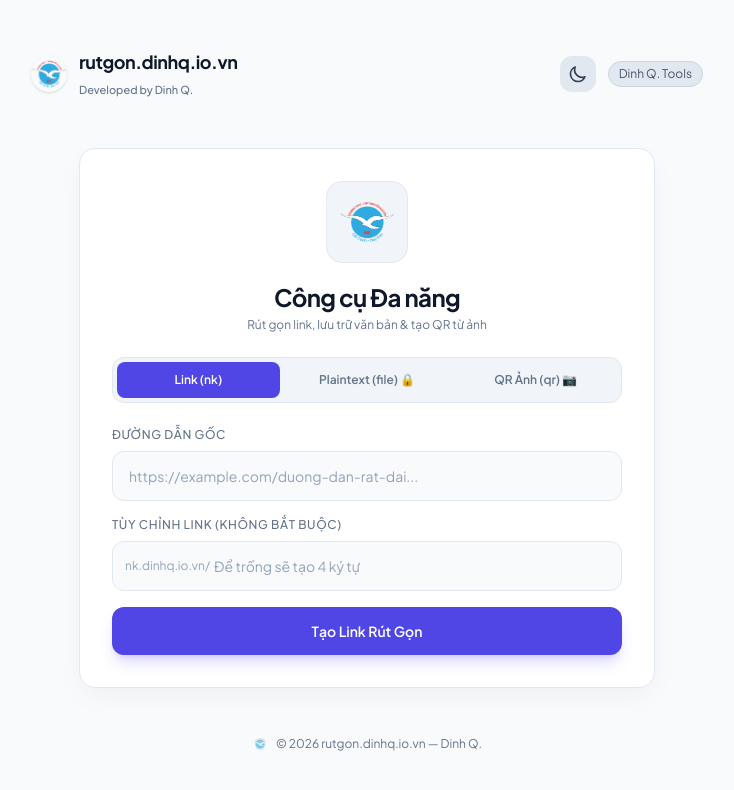
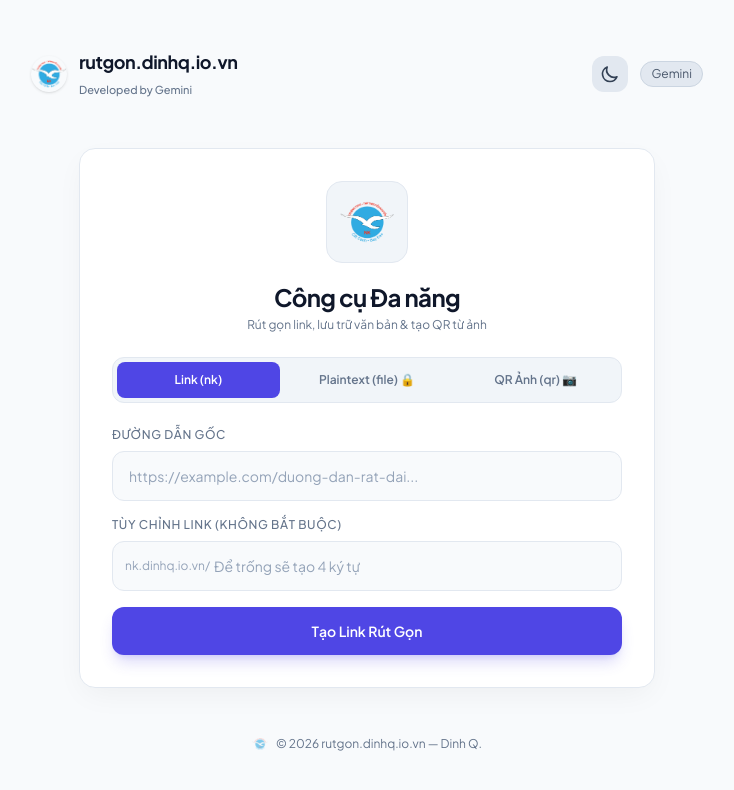
Before and after one commit to dinhq69/rutgonlink, a plain HTML site: page index.html in a window 1280 px wide. Shown: the whole page, without its empty margins (273-1007 px from the left). Drawn offline with nearby package versions, Linux system fonts and the light colour scheme.

Commit message:
Update index.html

```diff
--- a/index.html
+++ b/index.html
@@ -3,7 +3,7 @@
 <head>
   <meta charset="UTF-8" />
   <meta name="viewport" content="width=device-width, initial-scale=1.0" />
-  <title>rutgon.dinhq.io.vn — Dinh Q.</title>
+  <title>rutgon.dinhq.io.vn</title>
 
   <link rel="icon" type="image/png" sizes="32x32" href="logo.png" />
   <link rel="icon" type="image/png" sizes="16x16" href="logo.png" />
@@ -31,7 +31,7 @@
       <img src="logo.png" alt="Logo" class="w-9 h-9 object-contain rounded-full shadow" />
       <div>
         <span class="font-bold text-base sm:text-lg tracking-tight text-slate-900 dark:text-white block leading-tight">rutgon.dinhq.io.vn</span>
-        <span class="text-[11px] text-slate-500 dark:text-slate-400 font-medium">Developed by Dinh Q.</span>
+        <span class="text-[11px] text-slate-500 dark:text-slate-400 font-medium">Developed by Gemini</span>
       </div>
     </div>
 
@@ -43,7 +43,7 @@
         <!-- Moon Icon -->
         <svg id="moonIcon" class="w-5 h-5 hidden" fill="none" stroke="currentColor" viewBox="0 0 24 24"><path stroke-linecap="round" stroke-linejoin="round" stroke-width="2" d="M20.354 15.354A9 9 0 018.646 3.646 9.003 9.003 0 0012 21a9.003 9.003 0 008.354-5.646z"></path></svg>
       </button>
-      <span class="text-xs px-2.5 py-1 rounded-full bg-slate-200 dark:bg-slate-800/80 text-slate-600 dark:text-slate-400 border border-slate-300 dark:border-slate-700/50 hidden sm:inline-block">Dinh Q. Tools</span>
+      <span class="text-xs px-2.5 py-1 rounded-full bg-slate-200 dark:bg-slate-800/80 text-slate-600 dark:text-slate-400 border border-slate-300 dark:border-slate-700/50 hidden sm:inline-block">Gemini</span>
     </div>
   </header>
 
```
